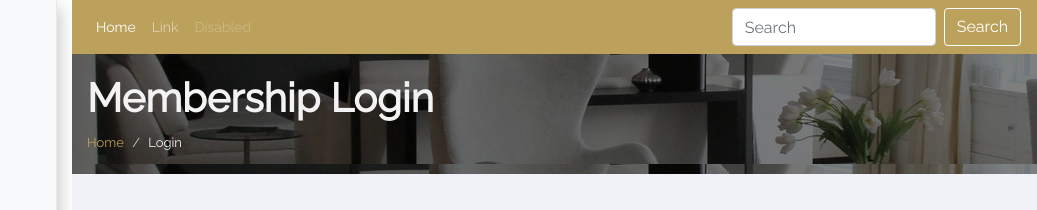
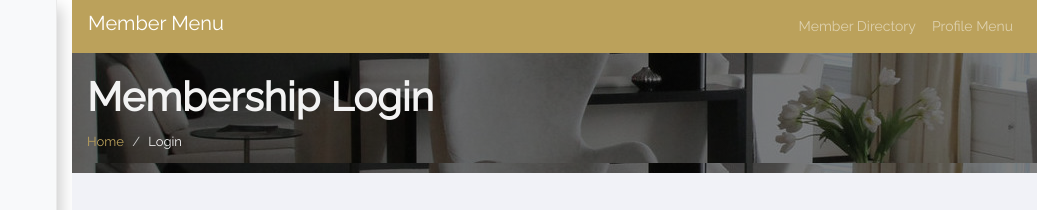
Before and after one commit to IAHSP/iahspeurope-html-template, a plain HTML site: page index.html in a window 1280 px wide. Shown: the top 210 px of the page, 243-1280 px from the left. Drawn offline with nearby package versions, Linux system fonts and the light colour scheme.

Commit message:
got the top right menu built, but still need to do mobile view

```diff
--- a/css/style.css
+++ b/css/style.css
@@ -56,6 +56,12 @@ a, .styleSecondColor, .list-icon.color li:before, .item-box-desc small, p.dropca
 }
 .dropdown-divider {
   border-color: #ccc;
+}
+.dropdown-menu.extra-wide a.shbutton {
+  width: 250px;
+}
+nav.nav2 .dropdown-menu {
+  padding: 5px 10px;
 }
 .logo-holder {
   padding: 31px 60px;
--- a/index.html
+++ b/index.html
@@ -166,27 +166,34 @@
   <div class="main-body">
 
     <!-- NAV -->
-    <nav class="navbar navbar-expand-md navbar-dark">
-      <!-- <a class="navbar-brand" href="#">Navbar</a> -->
+    <nav class="navbar navbar-expand-md navbar-dark nav2">
+      <h5>Member Menu</h5>
       <button class="navbar-toggler" type="button" data-toggle="collapse" data-target="#navbarCollapse2" aria-controls="navbarCollapse2" aria-expanded="false" aria-label="Toggle navigation">
         <span class="navbar-toggler-icon"></span>
       </button>
       <div class="collapse navbar-collapse" id="navbarCollapse2">
-        <ul class="navbar-nav mr-auto">
-          <li class="nav-item active">
-            <a class="nav-link" href="#">Home <span class="sr-only">(current)</span></a>
+        <ul class="navbar-nav ml-auto">
+          <li class="nav-item">
+            <a class="nav-link" href="#">Member Directory</a>
           </li>
-          <li class="nav-item">
-            <a class="nav-link" href="#">Link</a>
+          <li class="nav-item dropdown">
+            <a class="nav-link" type="button" id="dropdownMenuButton" data-toggle="dropdown" aria-haspopup="true" aria-expanded="false">
+              Profile Menu
+            </a>
+            <div class="dropdown-menu dropdown-menu-right bg-dark extra-wide" aria-labelledby="dropdownMenuButton">
+              <h6 class="dropdown-header">Profile Menu</h6>
+              <a class="btn-facebook shbutton radius3" href=""><i class="fa fa-address-card" aria-hidden="true"></i> Profile</a>
+              <a class="btn-facebook shbutton radius3" href=""><i class="fa fa-refresh" aria-hidden="true"></i> Membership Renewal</a>
+              <a class="btn-google-plus shbutton radius3" href=""><i class="fa fa-sign-in" aria-hidden="true"></i> Logout</a>
+              <div class="dropdown-divider"></div>
+              <a class="btn-facebook shbutton radius3" href=""><i class="fa fa-user" aria-hidden="true"></i> Member Login</a>
+              <a class="btn-twitter shbutton radius3" href=""><i class="fa fa-external-link-square" aria-hidden="true"></i> President Login</a>
+            </div>
           </li>
-          <li class="nav-item">
-            <a class="nav-link disabled" href="#">Disabled</a>
-          </li>
+          <!--<li class="nav-item">-->
+            <!--<a class="nav-link disabled" href="#">Disabled</a>-->
+          <!--</li>-->
         </ul>
-        <form class="form-inline mt-2 mt-md-0">
-          <input class="form-control mr-sm-2" type="text" placeholder="Search" aria-label="Search">
-          <button class="custom-hover-bg btn btn-outline-success my-2 my-sm-0 text-white border-white" type="submit">Search</button>
-        </form>
       </div>
     </nav>
     <!-- /NAV -->
```
